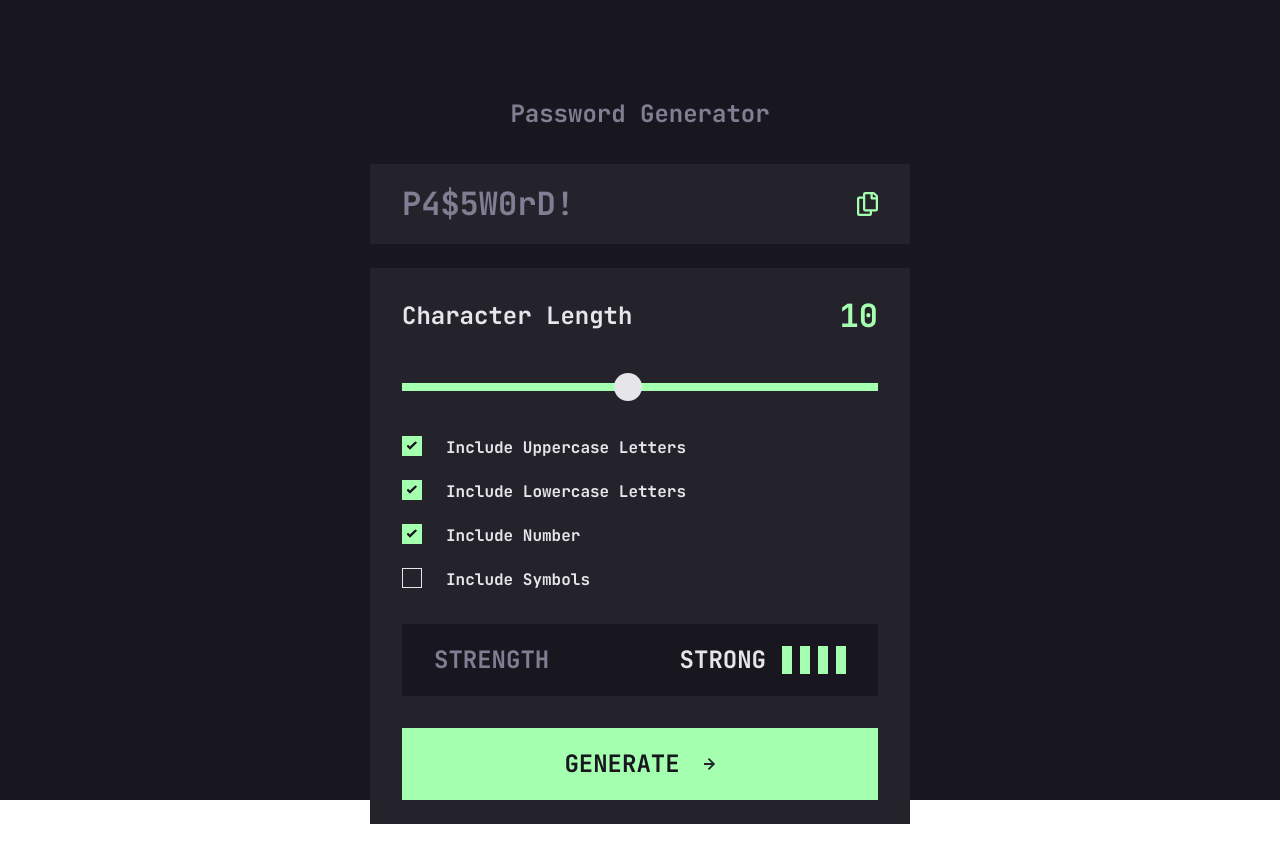
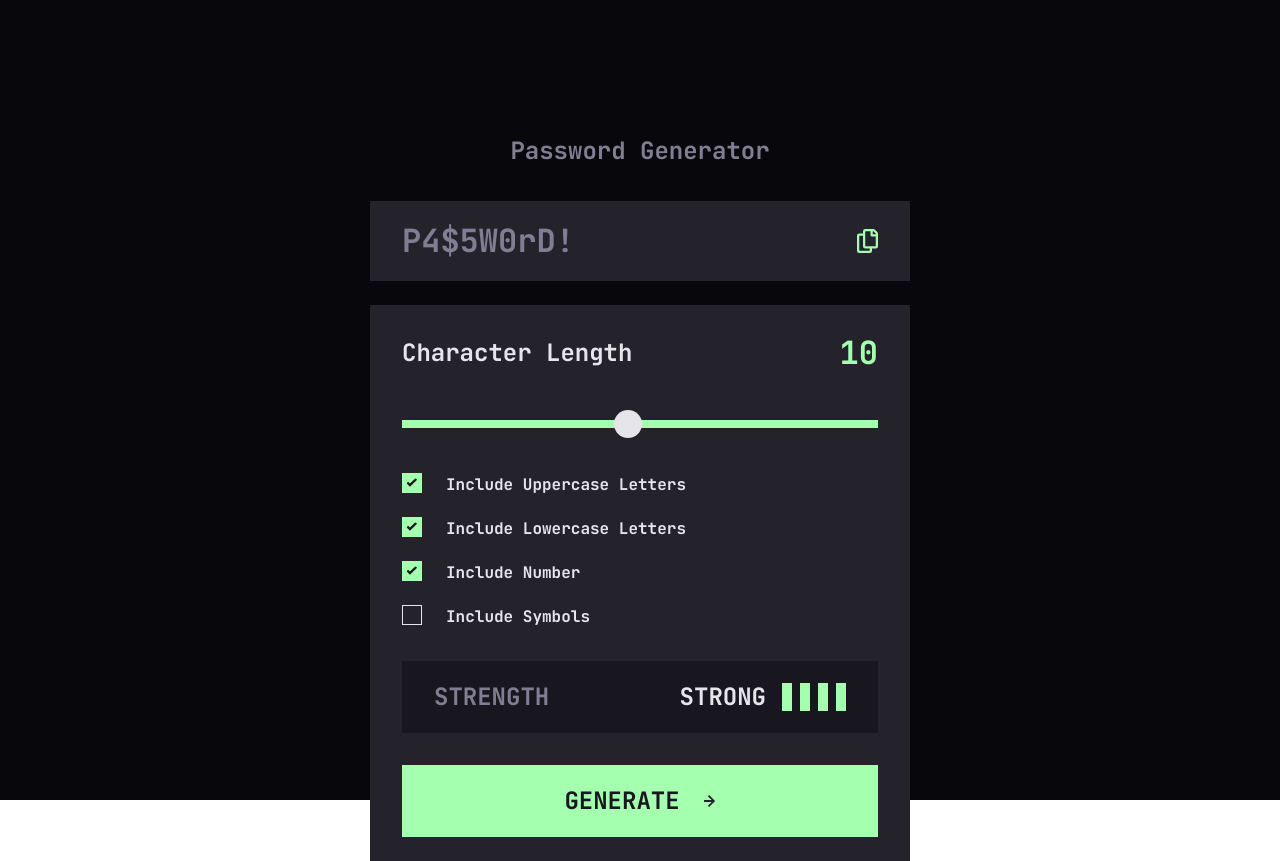
Before and after one commit to lukacsja/password-generator-app, a Next.js app: page / in a window 1280 px wide. Before the commit the page ends 824 px from the top, so only its background shows below. Built offline with nearby package versions, Linux system fonts and the light colour scheme.

Commit message:
minor design adjustment from figma

```diff
--- a/app/page.tsx
+++ b/app/page.tsx
@@ -2,7 +2,7 @@ import PasswordGenerator from '@/components/password-generator';
 
 export default function Home() {
   return (
-    <div className='flex min-h-screen w-full items-start justify-center bg-gray-darkest px-4 py-16 md:py-[96px]'>
+    <div className='flex min-h-screen w-full items-start justify-center bg-[#08070b] px-4 py-16 md:py-[133px]'>
       <PasswordGenerator />
     </div>
   );
```
